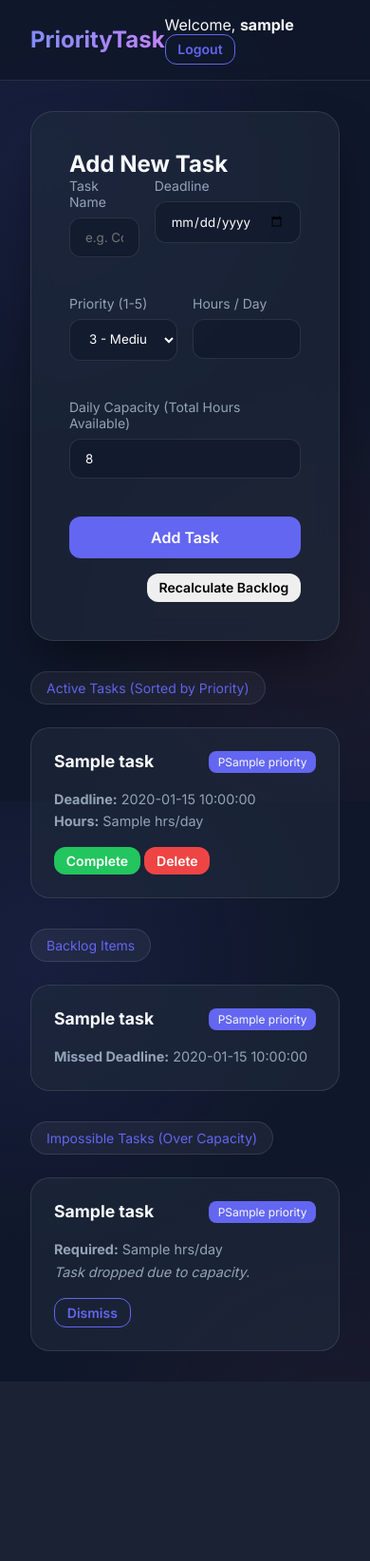
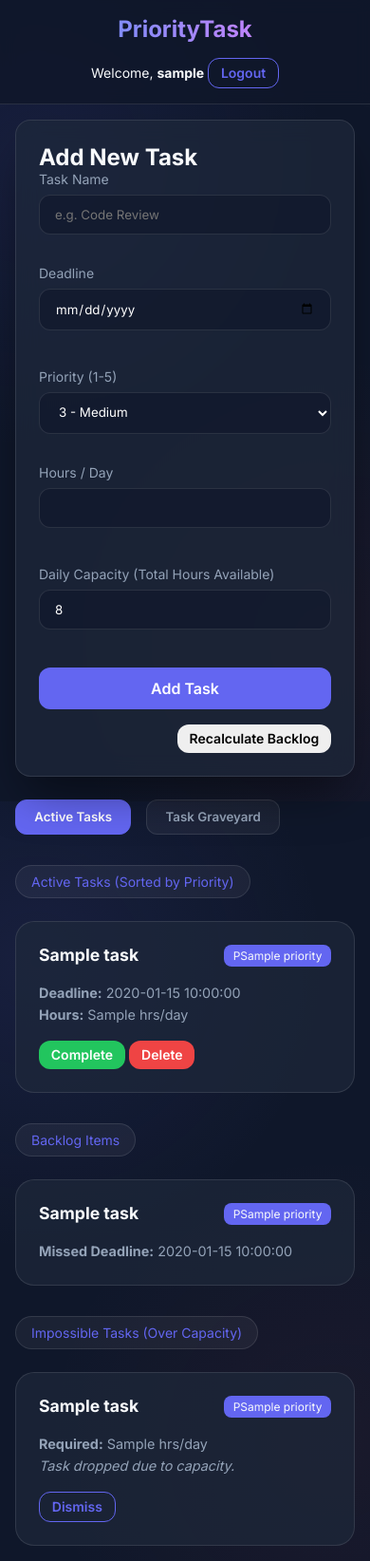
Before and after one commit to SujayBWJ/PriorityTask, a Flask app: template templates/dashboard.html in a window 390 px wide. Shown: the whole page at 95% size. Before the commit the page ends 1423 px from the top, so only its background shows below. Run offline with Flask 3, Linux system fonts and the light colour scheme; the visitor is signed in with stand-in values (Sample User, id 1); tables that the repository leaves empty hold one stand-in row (values such as "Sample post"); the template is opened without the code that fills it: most values are stand-ins (such as "Sample title", 1, 10 or a date in 2020).

Commit message:
Finalizing Graveyard and Responsive UI

```diff
--- a/app.py
+++ b/app.py
@@ -138,7 +138,7 @@ def add_task():
 
     if current_load + hours_per_day > total_capacity:
         # Fetch existing active tasks ordered by priority ASC (lowest first)
-        cursor.execute("SELECT id, hours_per_day, priority FROM tasks WHERE user_id = ? AND status = 'Possible' ORDER BY priority ASC, id ASC", (user_id,))
+        cursor.execute("SELECT id, hours_per_day, priority, name, deadline FROM tasks WHERE user_id = ? AND status = 'Possible' ORDER BY priority ASC, id ASC", (user_id,))
         existing_tasks = cursor.fetchall()
 
         temp_load = current_load + hours_per_day
@@ -149,17 +149,32 @@ def add_task():
         # Requirement: "It must automatically drop the lowest priority task(s) currently in the system to make room for the new task"
 
         for task in existing_tasks:
-            if temp_load > total_capacity:
+            if temp_load > total_capacity + 0.0001:
                 if task['priority'] < priority:
-                    cursor.execute("UPDATE tasks SET status = 'Impossible' WHERE id = ?", (task['id'],))
-                    temp_load -= task['hours_per_day']
-                    dropped_task_ids.append(task['id'])
+                    # Move to graveyard using a transaction
+                    try:
+                        cursor.execute("BEGIN TRANSACTION")
+                        # 1. Insert into graveyard (let DB handle the ID)
+                        cursor.execute("""
+                            INSERT INTO graveyard (user_id, name, deadline, priority, hours_per_day)
+                            VALUES (?, ?, ?, ?, ?)
+                        """, (user_id, task['name'], task['deadline'], task['priority'], task['hours_per_day']))
+
+                        # 2. Delete from tasks
+                        cursor.execute("DELETE FROM tasks WHERE id = ?", (task['id'],))
+                        conn.commit()
+
+                        temp_load -= task['hours_per_day']
+                        dropped_task_ids.append(task['id'])
+                    except Exception as e:
+                        conn.rollback()
+                        print(f"Transaction failed: {e}")
                 else:
                     break # All remaining tasks are higher or equal priority.
             else:
                 break
 
-        if temp_load > total_capacity:
+        if temp_load > total_capacity + 0.0001:
             # If still over capacity, the new task itself is impossible if its priority is the lowest or doesn't fit
             status = 'Impossible'
         else:
@@ -202,19 +217,28 @@ def recalculate():
     total_required = row[0] or 0.0
     total_capacity = row[1] or 0.0
 
-    if total_required > total_capacity:
+    if total_required > total_capacity + 0.0001:
         # Run Auto-Drop Logic again
-        cursor.execute("SELECT id, hours_per_day, priority FROM tasks WHERE user_id = ? AND status = 'Possible' ORDER BY priority ASC, id ASC", (user_id,))
+        cursor.execute("SELECT id, hours_per_day, priority, name, deadline FROM tasks WHERE user_id = ? AND status = 'Possible' ORDER BY priority ASC, id ASC", (user_id,))
         existing_tasks = cursor.fetchall()
 
         temp_load = total_required
         for task in existing_tasks:
-            if temp_load > total_capacity:
-                cursor.execute("UPDATE tasks SET status = 'Impossible' WHERE id = ?", (task['id'],))
-                temp_load -= task['hours_per_day']
+            if temp_load > total_capacity + 0.0001:
+                try:
+                    cursor.execute("BEGIN TRANSACTION")
+                    cursor.execute("""
+                        INSERT INTO graveyard (user_id, name, deadline, priority, hours_per_day)
+                        VALUES (?, ?, ?, ?, ?)
+                    """, (user_id, task['name'], task['deadline'], task['priority'], task['hours_per_day']))
+                    cursor.execute("DELETE FROM tasks WHERE id = ?", (task['id'],))
+                    conn.commit()
+                    temp_load -= task['hours_per_day']
+                except Exception as e:
+                    conn.rollback()
+                    print(f"Transaction failed: {e}")
             else:
                 break
-        conn.commit()
 
     conn.close()
     return redirect(url_for('dashboard'))
@@ -244,6 +268,18 @@ def delete_task(task_id):
     conn.close()
     return redirect(url_for('dashboard'))
 
+@app.route('/api/graveyard')
+def get_graveyard():
+    if 'user_id' not in session:
+        return {"error": "Unauthorized"}, 401
+
+    conn = get_db_connection()
+    cursor = conn.cursor()
+    cursor.execute("SELECT * FROM graveyard WHERE user_id = ? ORDER BY dropped_at DESC", (session['user_id'],))
+    tasks = [dict(row) for row in cursor.fetchall()]
+    conn.close()
+    return {"tasks": tasks}
+
 if __name__ == '__main__':
     with app.app_context():
         init_db()
--- a/schema.sql
+++ b/schema.sql
@@ -17,3 +17,14 @@ CREATE TABLE IF NOT EXISTS tasks (
     is_backlog BOOLEAN DEFAULT 0,
     FOREIGN KEY (user_id) REFERENCES users (id)
 );
+
+CREATE TABLE IF NOT EXISTS graveyard (
+    id INTEGER PRIMARY KEY,
+    user_id INTEGER NOT NULL,
+    name TEXT NOT NULL,
+    deadline DATE NOT NULL,
+    priority INTEGER NOT NULL,
+    hours_per_day REAL NOT NULL,
+    dropped_at TIMESTAMP DEFAULT CURRENT_TIMESTAMP,
+    FOREIGN KEY (user_id) REFERENCES users (id)
+);
--- a/static/css/style.css
+++ b/static/css/style.css
@@ -38,11 +38,19 @@ body {
     box-shadow: 0 25px 50px -12px rgba(0, 0, 0, 0.5);
 }
 
+@media (max-width: 640px) {
+    .glass-card {
+        padding: 1.5rem;
+        border-radius: 1rem;
+    }
+}
+
 /* Login Page Styles */
 .login-body {
     display: flex;
     align-items: center;
     justify-content: center;
+    padding: 1rem;
 }
 
 .login-card {
@@ -177,6 +185,18 @@ h1 {
     align-items: center;
 }
 
+@media (max-width: 640px) {
+    .header-content {
+        flex-direction: column;
+        gap: 1rem;
+        padding: 0 1rem;
+    }
+    .user-info {
+        font-size: 0.875rem;
+        text-align: center;
+    }
+}
+
 .logo {
     font-size: 1.5rem;
     margin-bottom: 0;
@@ -191,10 +211,26 @@ h1 {
     gap: 2rem;
 }
 
+@media (max-width: 1024px) {
+    .dashboard-container {
+        grid-template-columns: 1fr;
+        gap: 1.5rem;
+        margin: 1rem auto;
+        padding: 0 1rem;
+    }
+}
+
 .form-row {
     display: flex;
     gap: 1rem;
     margin-bottom: 1rem;
+}
+
+@media (max-width: 640px) {
+    .form-row {
+        flex-direction: column;
+        gap: 0.5rem;
+    }
 }
 
 .form-row .input-group {
@@ -216,6 +252,12 @@ h1 {
     display: grid;
     grid-template-columns: repeat(auto-fill, minmax(280px, 1fr));
     gap: 1.5rem;
+}
+
+@media (max-width: 480px) {
+    .task-grid {
+        grid-template-columns: 1fr;
+    }
 }
 
 .task-card {
@@ -295,3 +337,60 @@ h1 {
         grid-template-columns: 1fr;
     }
 }
+
+/* Tab Styles */
+.tab-controls {
+    display: flex;
+    gap: 1rem;
+    margin-bottom: 2rem;
+}
+
+.tab-btn {
+    background: var(--glass);
+    border: 1px solid var(--border-color);
+    color: var(--text-secondary);
+    padding: 0.6rem 1.2rem;
+    border-radius: 0.75rem;
+    cursor: pointer;
+    font-weight: 600;
+    transition: all 0.2s;
+}
+
+.tab-btn.active {
+    background: var(--primary);
+    color: var(--white);
+    border-color: var(--primary);
+}
+
+.tab-content {
+    display: none;
+}
+
+.tab-content.active {
+    display: block;
+}
+
+/* Graveyard Specific Styles */
+.graveyard-card {
+    opacity: 0.7;
+    filter: grayscale(0.5);
+    background: rgba(15, 23, 42, 0.4);
+}
+
+.graveyard-card:hover {
+    filter: grayscale(0);
+    opacity: 1;
+}
+
+.graveyard-mark {
+    position: absolute;
+    bottom: 10px;
+    right: 15px;
+    font-size: 0.8rem;
+    font-weight: 800;
+    color: var(--text-secondary);
+    letter-spacing: 2px;
+    opacity: 0.3;
+}
+
+.mb-4 { margin-bottom: 2rem; }
--- a/static/js/main.js
+++ b/static/js/main.js
@@ -25,4 +25,53 @@ document.addEventListener('DOMContentLoaded', () => {
             }
         });
     });
+    // Tab Switching Logic
+    const tabBtns = document.querySelectorAll('.tab-btn');
+    const tabContents = document.querySelectorAll('.tab-content');
+
+    tabBtns.forEach(btn => {
+        btn.addEventListener('click', () => {
+            const targetTab = btn.getAttribute('data-tab');
+
+            tabBtns.forEach(b => b.classList.remove('active'));
+            tabContents.forEach(c => c.classList.remove('active'));
+
+            btn.classList.add('active');
+            document.getElementById(`${targetTab}-tab`).classList.add('active');
+
+            if (targetTab === 'graveyard') {
+                fetchGraveyard();
+            }
+        });
+    });
+
+    async function fetchGraveyard() {
+        const grid = document.getElementById('graveyard-grid');
+        try {
+            const response = await fetch('/api/graveyard');
+            const data = await response.json();
+
+            if (!data.tasks || data.tasks.length === 0) {
+                grid.innerHTML = '<div class="empty-state">Graveyard is empty. No tasks were dropped recently.</div>';
+                return;
+            }
+
+            grid.innerHTML = data.tasks.map(task => `
+                <div class="task-card task-priority-${task.priority} graveyard-card">
+                    <div class="task-header">
+                        <h3>${task.name}</h3>
+                        <span class="badge priority-badge">P${task.priority}</span>
+                    </div>
+                    <div class="task-details">
+                        <p><strong>Original Hours:</strong> ${task.hours_per_day} hrs/day</p>
+                        <p><strong>Dropped At:</strong> ${new Date(task.dropped_at).toLocaleDateString()}</p>
+                    </div>
+                    <div class="graveyard-mark">RIP</div>
+                </div>
+            `).join('');
+        } catch (error) {
+            grid.innerHTML = '<div class="empty-state text-danger">Error loading graveyard tasks.</div>';
+            console.error('Fetch error:', error);
+        }
+    }
 });
--- a/templates/dashboard.html
+++ b/templates/dashboard.html
@@ -65,6 +65,12 @@
         </section>
 
         <section class="task-list-section">
+            <div class="tab-controls mb-4">
+                <button class="tab-btn active" data-tab="active">Active Tasks</button>
+                <button class="tab-btn" data-tab="graveyard">Task Graveyard</button>
+            </div>
+
+            <div id="active-tab" class="tab-content active">
                 <div class="section-badge">Active Tasks (Sorted by Priority)</div>
                 <div class="task-grid">
                     {% if tasks %}
@@ -135,6 +141,14 @@
                     {% endfor %}
                 </div>
                 {% endif %}
+            </div> <!-- End active-tab -->
+
+            <div id="graveyard-tab" class="tab-content">
+                <div class="section-badge">Task Graveyard (Auto-Dropped)</div>
+                <div id="graveyard-grid" class="task-grid">
+                    <div class="empty-state">Loading graveyard tasks...</div>
+                </div>
+            </div>
         </section>
     </main>
 
```
Also changed, not shown: diagnose_bug.py (added, +80 -0 lines), git_push.py (added, +24 -0 lines), presentation_guide.md (added, +35 -0 lines), verify_graveyard.py (added, +99 -0 lines), 1 other file. Lines whose indentation alone changed are shown as unchanged.
